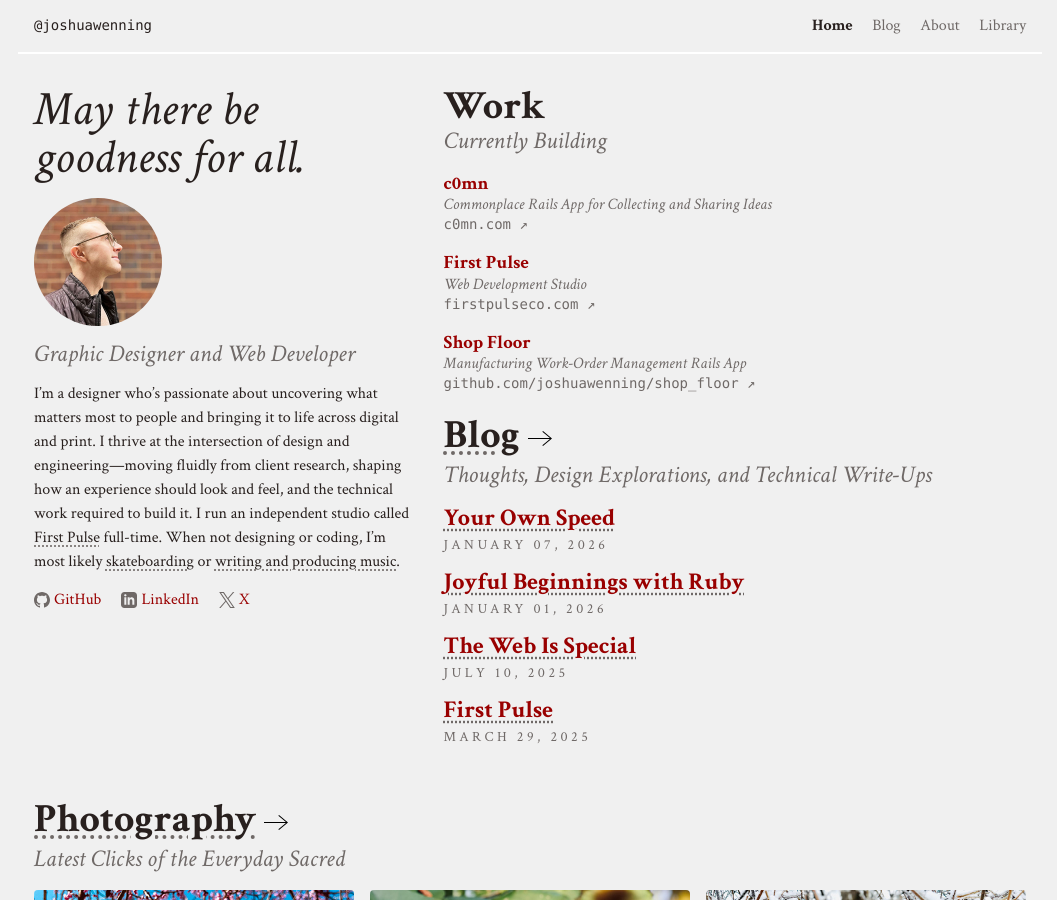
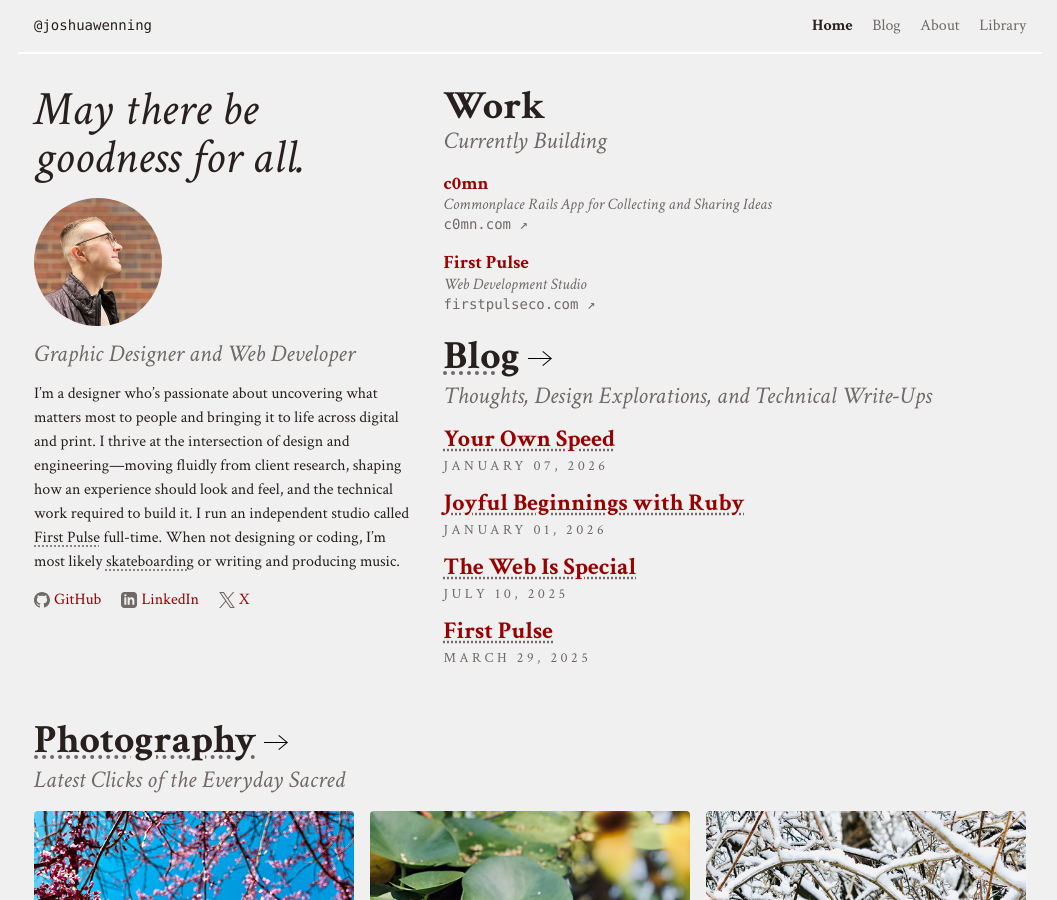
Before and after one commit to joshuawenning/blog, a Jekyll site: the page built from index.html, in a window 1280 px wide and 900 px high. Shown: the whole window, without its empty margins (110-1167 px from the left). Built offline with Jekyll 4.4.1, drawn with Linux system fonts in a browser that asks for light colours.

Commit message:
Update links and remove project

```diff
--- a/about.html
+++ b/about.html
@@ -7,12 +7,12 @@
   <h1 class="text-h2">About</h1>
   <h2 class="mb-1 grey text-h4 text-italic text-normal">Graphic Designer and Web Developer</h2>
   <p class="mb-1 text-h3">I&rsquo;m a designer who&rsquo;s passionate about uncovering what matters most to people and bringing it to life across digital and print. I thrive at the intersection of design and engineering&mdash;moving fluidly from client research, shaping how an experience should look and feel, and the technical work required to build it.</p>
-  <p style="column-count: 2;">My experience spans both small and large teams&mdash;from the tight-knit agency IBA, Inc. to the marketing team at Sweetwater. I also had the privilege of serving at the Sambodh Center for Human Excellence, a 501(c)(3) nonprofit, where I transitioned into a leadership role in operations. Currently, I run <a class="black" href="https://firstpulsestudio.com/">First Pulse</a> full-time, blending my love of design and community service with projects and campaigns for clients like the Community Foundation of Greater Fort Wayne, Downtown Fort Wayne, Patronicity, and Search Ministries. When not designing or coding, I&rsquo;m most likely <a class="black" href="https://www.youtube.com/@soul_skater">skateboarding</a> or <a class="black" href="https://samvidmusic.com/">writing and producing music</a>.</p>
+  <p style="column-count: 2;">My experience spans both small and large teams&mdash;from the tight-knit agency IBA, Inc. to the marketing team at Sweetwater. I also had the privilege of serving at the Sambodh Center for Human Excellence, a 501(c)(3) nonprofit, where I transitioned into a leadership role in operations. Currently, I run <a class="black" href="https://firstpulseco.com/">First Pulse</a> full-time, blending my love of design and community service with projects and campaigns for clients like the Community Foundation of Greater Fort Wayne, Downtown Fort Wayne, Patronicity, and Search Ministries. When not designing or coding, I&rsquo;m most likely <a class="black" href="https://www.youtube.com/@soul_skater">skateboarding</a> or writing and producing music.</p>
   <hr>
   <h3 class="mb-1 text-h3">Experience</h3>
   <ul class="list grey">
     <li>
-      <strong class="black">Proprietor</strong> &middot; First Pulse<br>
+      <strong class="black">Founder</strong> &middot; First Pulse<br>
       2025&ndash;Present
     </li>
     <li>
--- a/index.html
+++ b/index.html
@@ -12,7 +12,7 @@
     <div class="mb-1">
       <img alt="Profile" class="avatar avatar-small d-block mb-1" src="assets/images/profile.jpg">
       <p class="grey lh-solid mb-1 text-h4 text-italic">Graphic Designer and Web Developer</p>
-      <p class="lh-copy mb-1 text-h5">I&rsquo;m a designer who&rsquo;s passionate about uncovering what matters most to people and bringing it to life across digital and print. I thrive at the intersection of design and engineering&mdash;moving fluidly from client research, shaping how an experience should look and feel, and the technical work required to build it. I run an independent studio called <a class="black" href="https://firstpulsestudio.com/">First Pulse</a> full-time. When not designing or coding, I&rsquo;m most likely <a class="black" href="https://www.youtube.com/@soul_skater">skateboarding</a> or <a class="black" href="https://samvidmusic.com/">writing and producing music</a>.</p>
+      <p class="lh-copy mb-1 text-h5">I&rsquo;m a designer who&rsquo;s passionate about uncovering what matters most to people and bringing it to life across digital and print. I thrive at the intersection of design and engineering&mdash;moving fluidly from client research, shaping how an experience should look and feel, and the technical work required to build it. I run an independent studio called <a class="black" href="https://firstpulsestudio.com/">First Pulse</a> full-time. When not designing or coding, I&rsquo;m most likely <a class="black" href="https://www.youtube.com/@soul_skater">skateboarding</a> or writing and producing music.</p>
     </div>
 
     <ul class="social-link list-reset">
@@ -66,16 +66,6 @@
         <p class="grey text-italic">Web Development Studio</p>
         <span class="exposed-link-url text-h6">
           firstpulseco.com &nearr;
-        </span>
-      </a>
-    </div>
-
-    <div class="exposed-link mb-1">
-      <a href="https://github.com/joshuawenning/shop_floor">
-        <h3>Shop Floor</h3>
-        <p class="grey text-italic">Manufacturing Work-Order Management Rails App</p>
-        <span class="exposed-link-url text-h6">
-          github.com/joshuawenning/shop_floor &nearr;
         </span>
       </a>
     </div>
```
